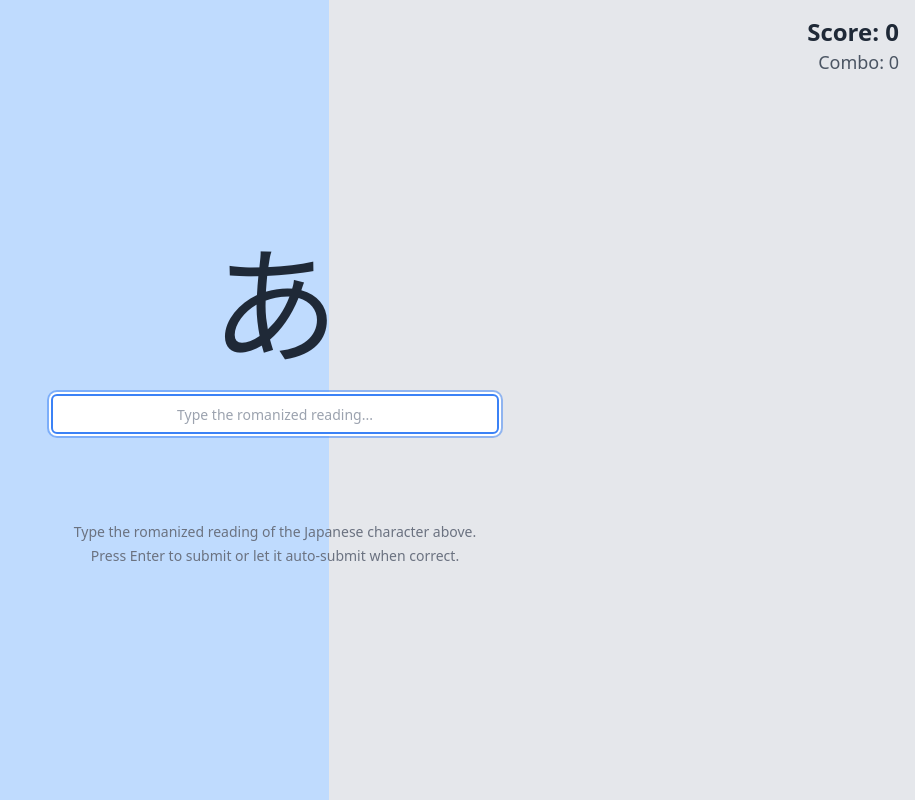
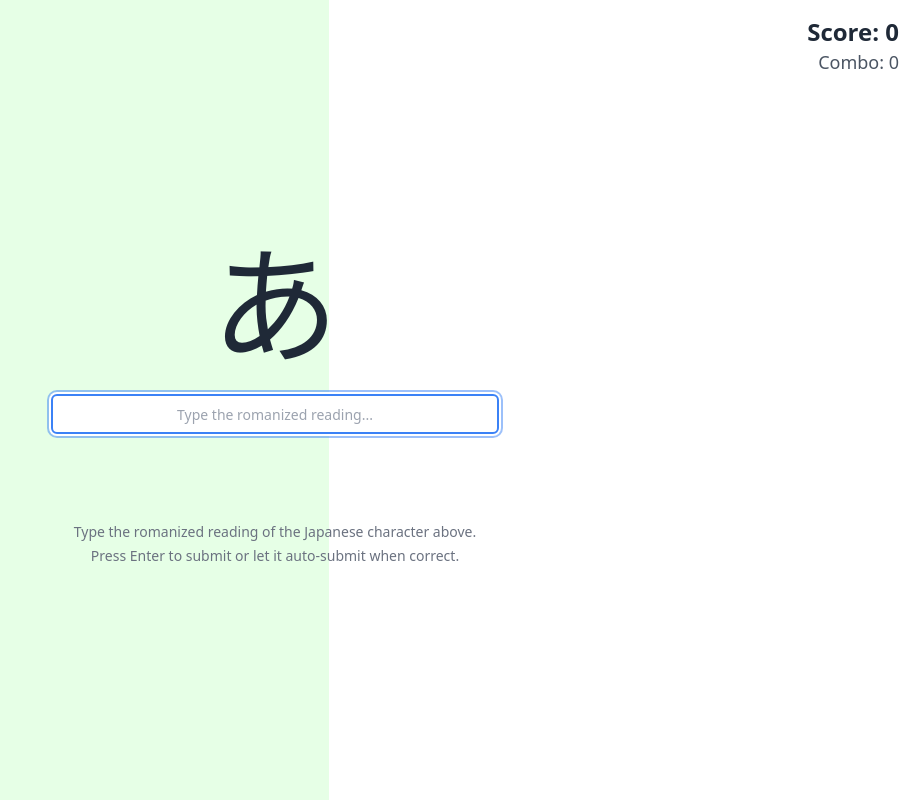
Before and after one commit to emily-li/rote-rush, a React (Vite) app: page / in a window 1280 px wide. Shown: the whole page, without its empty margins (365-1280 px from the left). Built offline with nearby package versions, Linux system fonts and the light colour scheme.

Commit message:
Change timer colour

```diff
--- a/src/App.tsx
+++ b/src/App.tsx
@@ -165,10 +165,13 @@ function KanaPractice() {
       {/* Timer Background */}
       <div className="fixed inset-0 z-0 w-full h-full flex">
         <div
-          className="bg-blue-200 transition-all duration-1000 ease-linear"
-          style={{ width: `${timerPercentage}%` }}
+          className="transition-all duration-1000 ease-linear"
+          style={{
+            width: `${timerPercentage}%`,
+            background: '#e6ffe6'
+          }}
         />
-        <div className="flex-1 bg-gray-200" />
+        <div className="flex-1 bg-white" />
       </div>
 
       {/* Main Content Overlay */}
```
